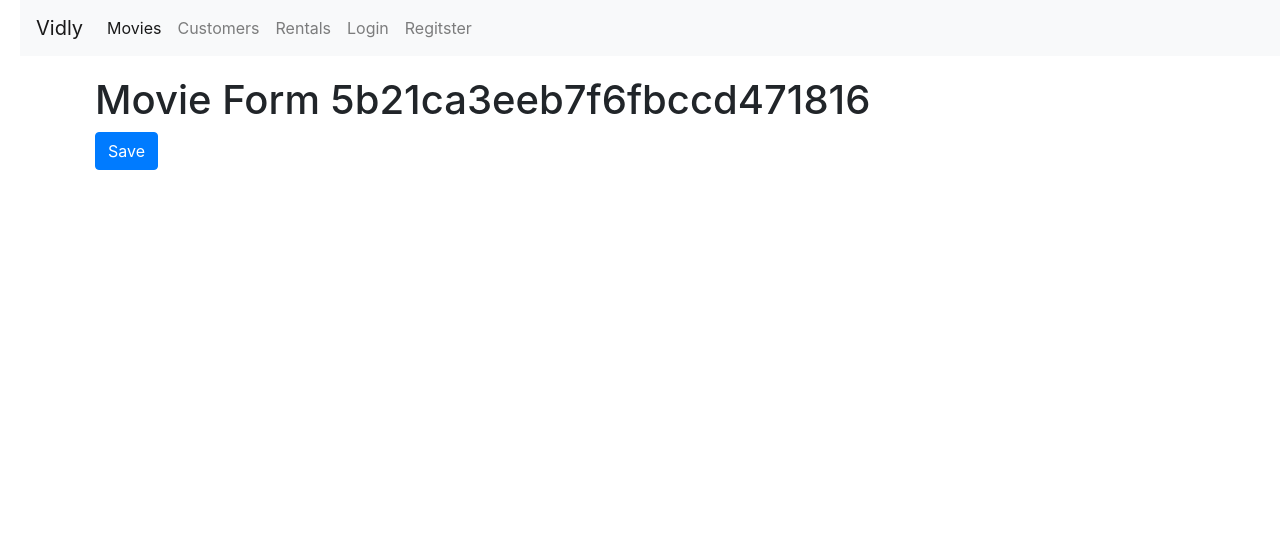
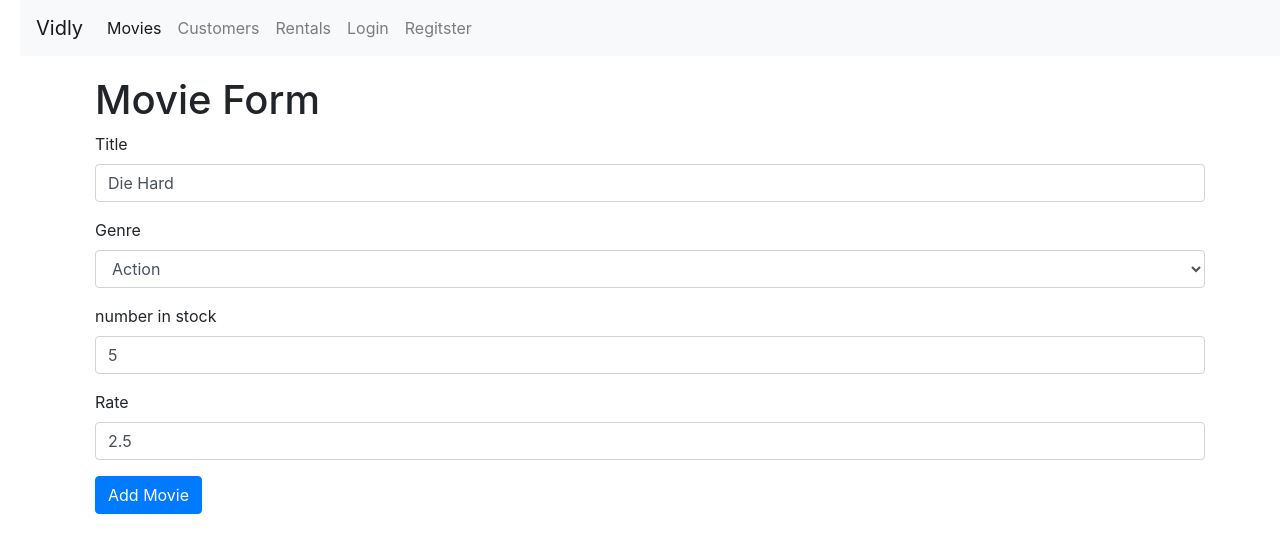
Before and after one commit to toTheMoon247/vidly, a React (Create React App) app: page /movies/5b21ca3eeb7f6fbccd471816 in a window 1280 px wide. Shown: the top 552 px of the page. Built offline with nearby package versions, Linux system fonts and the light colour scheme.

Commit message:
Added MovieForm and search box

```diff
--- a/src/components/common/form.jsx
+++ b/src/components/common/form.jsx
@@ -1,6 +1,8 @@
 import React, { Component } from 'react';
 import Joi from 'joi-browser';
 import Input from "./input";
+import Select from './select';
+
 
 class Form extends Component {
   state = {
@@ -12,8 +14,10 @@ class Form extends Component {
     const options = {abortEarly: false};
     // Using Joi library to validate the inputs
     const { error } = Joi.validate(this.state.data, this.schema, options);
-    if (!error)
+
+    if (!error) {
       return null;
+    }
 
     const errors = {};
     for (let item of error.details)
@@ -32,8 +36,8 @@ class Form extends Component {
 
   handleSubmit = e => {
     e.preventDefault();
+    const errors = this.validate();
 
-    const errors = this.validate();
     this.setState({ errors: errors || {} });
     // If there are errors we will not call the server
     if (errors)
@@ -77,6 +81,21 @@ class Form extends Component {
           />
     );
   }
+
+  renderSelect(name, label, options) {
+    const { data, errors } = this.state;
+
+    return (
+      <Select
+        name={name}
+        value={data[name]}
+        label={label}
+        options={options}
+        onChange={this.handleChange}
+        errors={errors[name]}
+      />
+    );
+  }
 }
 
 export default Form;
--- /dev/null
+++ b/src/components/common/select.jsx
@@ -0,0 +1,20 @@
+import React from 'react';
+
+
+const Select = ({ name, label, options, error, ...rest }) => {
+  return(
+    <div className="form-group">
+    <label htmlFor={name}>{label}</label>
+    <select name={name} id={name} {...rest} className="form-control">
+      <option value="" />
+      {options.map(option => (
+        <option key={option._id} value={option._id}>
+          {option.name}
+        </option>
+      ))}
+    </select>
+  </div>
+  );
+};
+
+export default Select;
--- a/src/components/movieForm.jsx
+++ b/src/components/movieForm.jsx
@@ -1,13 +1,83 @@
 import React from 'react';
+import Joi from 'joi-browser';
+import Form from './common/form';
+import { getMovie, saveMovie } from "../services/fakeMovieService";
+import { getGenres } from "../services/fakeGenreService";
 
-const MovieForm = ({ match, history }) => {
-  return(
-    <div>
-      <h1>Movie Form {match.params.id}</h1>
-      <button className="btn btn-primary" onClick={() => history.push('/movies')}>Save</button>
-    </div>
+class MovieForm extends Form {
 
-  );
-};
+  state = {
+    data: { title: '', genreId: '', numberInStock: '', dailyRentalRate: '' },
+    genres: [],
+    errors: {}
+  }
+
+  schema = {
+    _id: Joi.string(),
+    title: Joi.string().required().label('Title'),
+    genreId: Joi.string().required().label('Genre'),
+    numberInStock: Joi.number().required().min(0).max(100).label("Number in stock"),
+    dailyRentalRate: Joi.number().required().min(0).max(100).label("Daily rental rate"),
+  };
+
+  // Populate the form with details of the movie.
+  // If the movie is a new movie we will just return, nothing to populate
+
+  componentDidMount() {
+    const genres = getGenres();
+    this.setState({ genres });
+
+    const movieId = this.props.match.params.id;
+    if (movieId === 'new')
+      return;
+
+    console.log(movieId);
+    const movie = getMovie(movieId);
+
+    if (!movie)
+      return this.props.history.replace('/not-found');
+
+    // We will fetch the movie data and convert it to a model view
+    // The RESTful API that we get from the server is for general purposes
+    // It's not built for specific page. Now it's time to convert it to our
+    // needs. We will do it with calling to mapToViewModel
+    this.setState({ data: this.mapToViewModel(movie) });
+  }
+
+  mapToViewModel(movie) {
+
+    return {
+      _id: movie._id,
+      title: movie.title,
+      genreId: movie.genre._id,
+      numberInStock: movie.numberInStock,
+      dailyRentalRate: movie.dailyRentalRate
+    }
+  }
+
+  // When the form is submitted we will cal  this method
+  doSubmit = () => {
+    // Call the server, in our case fakeMovieService
+    saveMovie(this.state.data);
+    this.props.history.push("/movies");
+  }
+
+
+  render() {
+    return(
+      <div>
+        <h1>Movie Form </h1>
+        <form onSubmit={this.handleSubmit}>
+            {this.renderInput('title', 'Title')}
+            {this.renderSelect('genreId', 'Genre', this.state.genres)}
+            {this.renderInput('numberInStock', 'number in stock', "number")}
+            {this.renderInput('dailyRentalRate', 'Rate')}
+            {this.renderButton('Add Movie')}
+          </form>
+      </div>
+    );
+  }
+
+}
 
 export default MovieForm
--- a/src/components/movies.jsx
+++ b/src/components/movies.jsx
@@ -1,4 +1,5 @@
 import React, {Component} from "react";
+import { Link } from 'react-router-dom';
 import { getMovies } from "../services/fakeMovieService";
 import { getGenres } from "../services/fakeGenreService";
 import Pagination from "./common/pagination";
@@ -6,6 +7,7 @@ import ListGroup from "./common/listGroup"
 import MoviesTable from "./moviesTable"
 import { paginate } from '../utils/paginate';
 import _ from 'lodash';
+import SearchBox from './searchbox';
 
 
 
@@ -17,6 +19,8 @@ class Movies extends Component {
     genres: [],
     currentPage: 1,
     pageSize: 4,
+    searchQuery: "",
+    selectedGenre: null,
     sortColumn: { path: 'title', order: 'asc'}
   };
 
@@ -39,12 +43,16 @@ class Movies extends Component {
     this.setState({ movies: getMovies(), genres: genres });
   }
 
-  handlePageChange = (page) => {
+  handlePageChange = page => {
     this.setState({currentPage: page});
   }
 
+  handleSearch = query => {
+    this.setState({ searchQuery: query, selectedGenre: null, currentPage: 1  });
+  };
+
   handleGenreSelect = genre => {
-    this.setState( {selectedGenre: genre, currentPage: 1} );
+    this.setState( {selectedGenre: genre, searchQuery:"" ,currentPage: 1} );
   };
 
   handleSort = sortColumn => {
@@ -55,14 +63,19 @@ class Movies extends Component {
     const {
       pageSize,
       currentPage,
+      sortColumn,
+      selectedGenre,
+      searchQuery,
       movies: allMovies,
-      selectedGenre,
-      sortColumn
     } = this.state;
     // Filter Movies according to genre
-    const filtered = selectedGenre && selectedGenre._id
-    ? allMovies.filter(m => m.genre._id === selectedGenre._id)
-    : allMovies;
+    let filtered = allMovies;
+    if (searchQuery)
+      filtered = allMovies.filter(m =>
+        m.title.toLowerCase().startsWith(searchQuery.toLowerCase())
+      );
+    else if (selectedGenre && selectedGenre._id)
+      filtered = allMovies.filter(m => m.genre._id === selectedGenre._id);
 
     // Sorting
     const sorted = _.orderBy(filtered, [sortColumn.path], [sortColumn.order]);
@@ -74,7 +87,7 @@ class Movies extends Component {
 
   render(){
     const { length: count } = this.state.movies;
-    const { pageSize, currentPage, sortColumn } = this.state;
+    const { pageSize, currentPage, sortColumn, searchQuery } = this.state;
 
     if (count === 0)
       return <p className="pl-3">There are no movies in the Database.</p>;
@@ -92,7 +105,16 @@ class Movies extends Component {
           />
         </div>
         <div className="col">
+          <Link
+            to="/movies/new"
+            className="btn btn-primary"
+            style={{ marginBottom: 20}}
+          >
+            New Movie
+          </Link>
           <p className="pl-3">Showing {totalCount} movies in the Database.</p>
+
+          <SearchBox value={searchQuery} onChange={this.handleSearch}/>
           <MoviesTable
             movies={movies}
             sortColumn={sortColumn}
--- /dev/null
+++ b/src/components/searchbox.jsx
@@ -0,0 +1,16 @@
+import React from 'react';
+
+const SearchBox = ({ value, onChange }) => {
+  return (
+    <input
+      type="text"
+      name="query"
+      className="form-control my-3"
+      placeholder="Die Hard"
+      value={value}
+      onChange={e => onChange(e.currentTarget.value)}
+    />
+  );
+};
+
+export default SearchBox;
--- a/src/services/fakeMovieService.js
+++ b/src/services/fakeMovieService.js
@@ -78,13 +78,13 @@ export function getMovie(id) {
 
 export function saveMovie(movie) {
   let movieInDb = movies.find(m => m._id === movie._id) || {};
-  movieInDb.name = movie.name;
+  movieInDb.title = movie.title;
   movieInDb.genre = genresAPI.genres.find(g => g._id === movie.genreId);
   movieInDb.numberInStock = movie.numberInStock;
   movieInDb.dailyRentalRate = movie.dailyRentalRate;
 
   if (!movieInDb._id) {
-    movieInDb._id = Date.now();
+    movieInDb._id = Date.now().toString();
     movies.push(movieInDb);
   }
 
```
Also changed, not shown: 1 other file (tests, documents, lock files or other folders).
